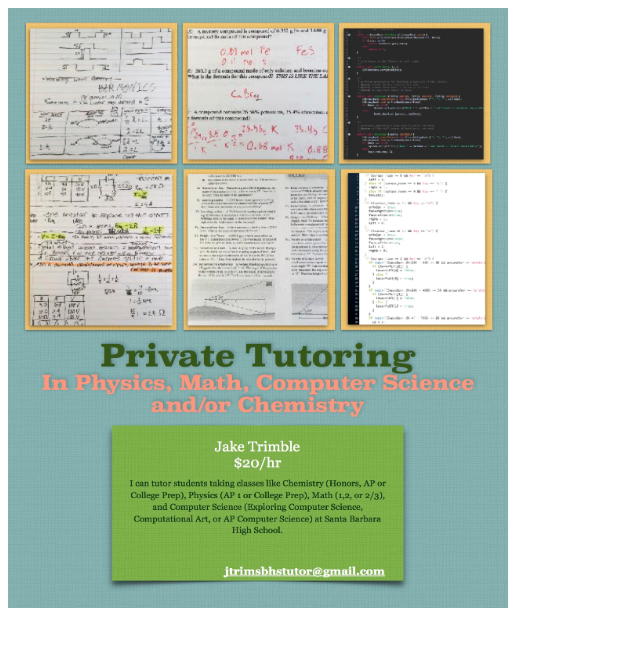
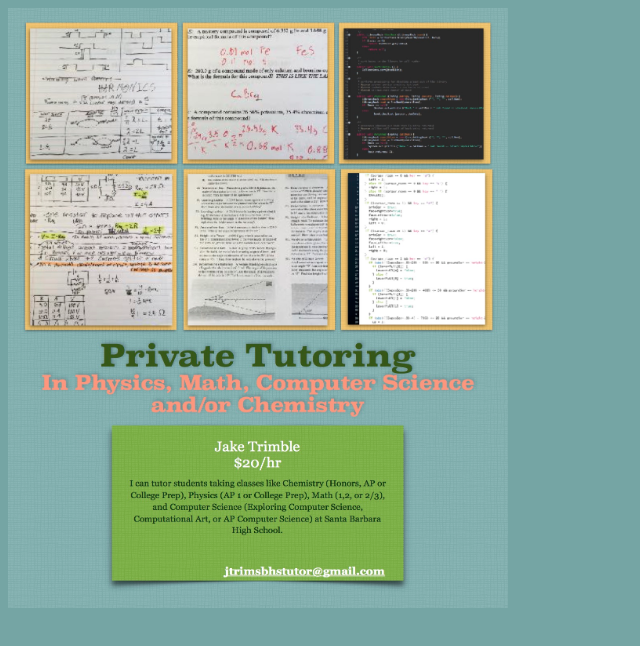
Before and after one commit to SiLordOfLight/jtrimsbhstutor, a plain HTML site: page index.html in a window 1280 px wide. Shown: the whole page, without its empty margins (0-640 px from the left). Drawn offline with Linux system fonts and the light colour scheme.

Commit message:
Background col

```diff
--- a/css/home.css
+++ b/css/home.css
@@ -1,2 +1,4 @@
 /*Main Page*/
- background-color: #75A5A4;
+body{
+ background-color: #75a5a4;
+}
```
Also changed, not shown: index.html (+0 -1 lines).
